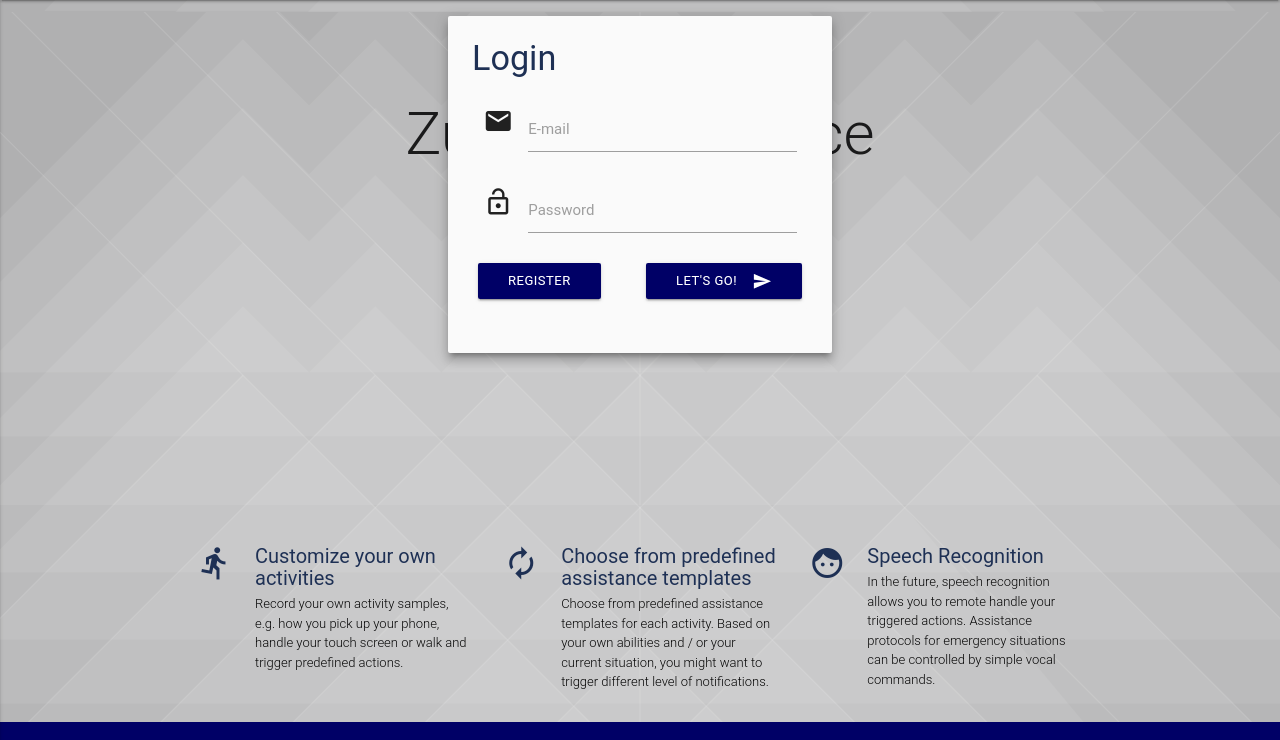
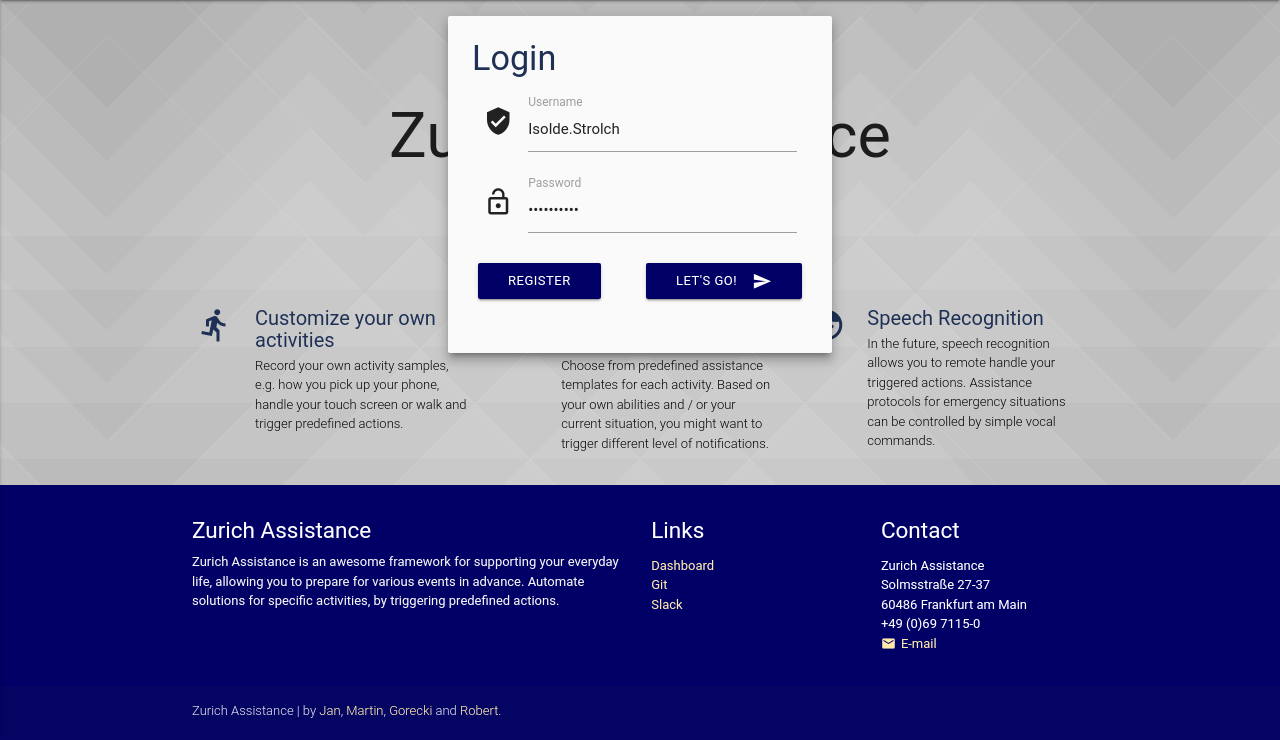
Before and after one commit to janmattfeld/InsurHack2016, a Flask app: page / in a window 1280 px wide, after a click that opens the changed part. Shown: the part 64-804 px from the top of the page. After the commit the page ends 782 px from the top, so only its background shows below. Run offline with Flask 2, Linux system fonts and the light colour scheme.

Commit message:
fixed login and index

```diff
--- a/server/app/templates/index.html
+++ b/server/app/templates/index.html
@@ -1,6 +1,5 @@
 {% extends "layout.html" %}
 {% block content %}
-    <div class="parallax-container">
     <div class="section no-pad-bot">
         <div class="container">
             <br><br>
@@ -11,8 +10,6 @@
                 </div>
             </div>
         </div>
-        </div>
-        <div class="parallax"><img src="" style="-webkit-filter: blur(1x); opacity: 0.5;"></div>
     </div>
 
     <div id="body-content" class="container section">
@@ -98,13 +95,13 @@
         <div class="row">
             <form class="signup-form">
                 <div class="input-field col s12">
-                    <i class="material-icons prefix">mail</i>
-                    <input id="e_mail" type="email" class="validate">
-                    <label class="active" for="e_mail">E-mail</label>
+                    <i class="material-icons prefix">verified_userr</i>
+                    <input value="Isolde.Strolch" id="user_account" type="text" class="validate">
+                    <label class="active" for="user_account">Username</label>
                 </div>
                 <div class="input-field col s12">
                     <i class="material-icons prefix">lock_open</i>
-                    <input id="full_name" type="password" class="validate">
+                    <input value="**********" id="full_name" type="password" class="validate">
                     <label class="active" for="full_name">Password</label>
                 </div>
                 <div class="modal-footer col s12">
```
Lines whose indentation alone changed are shown as unchanged.
